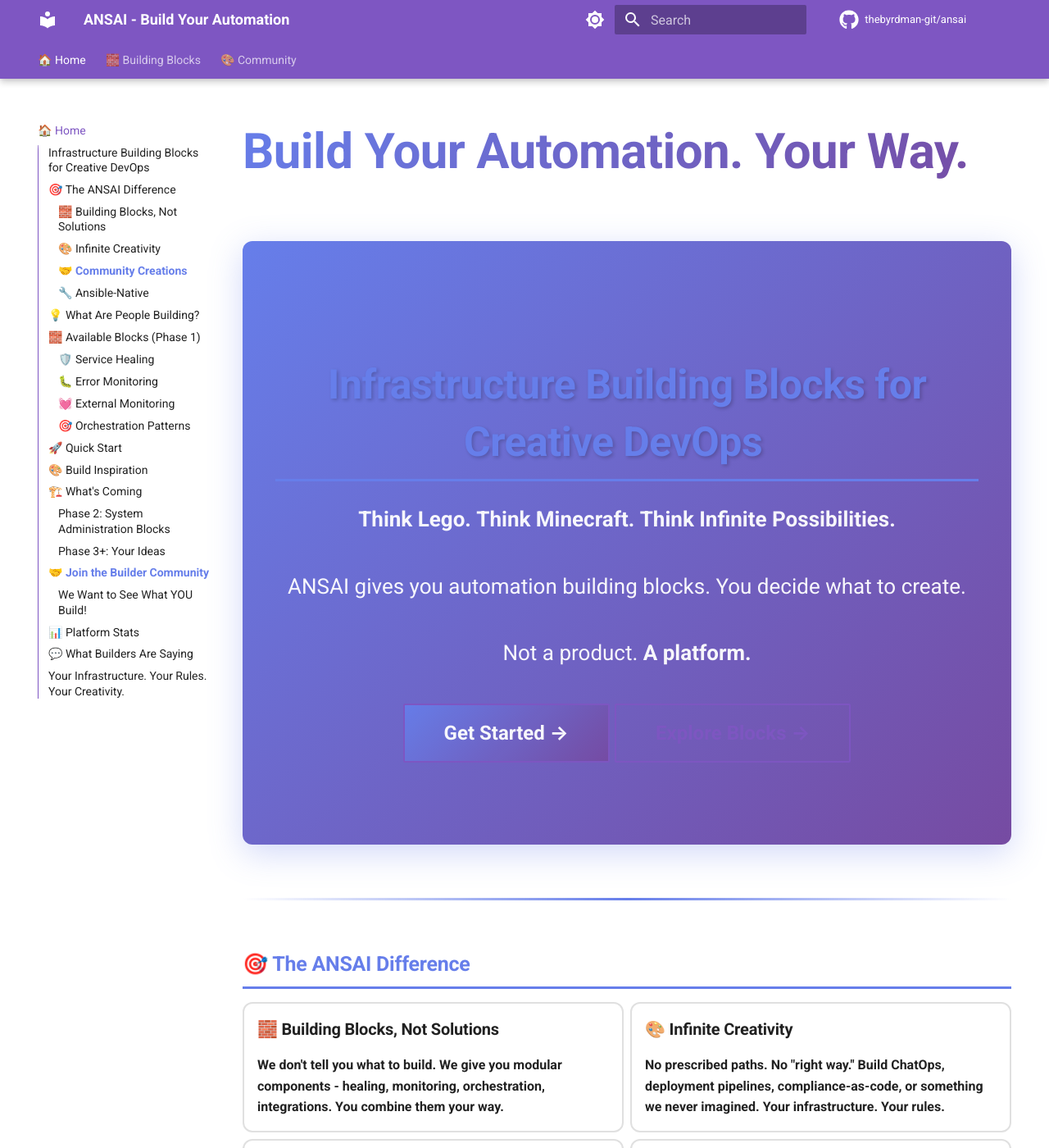
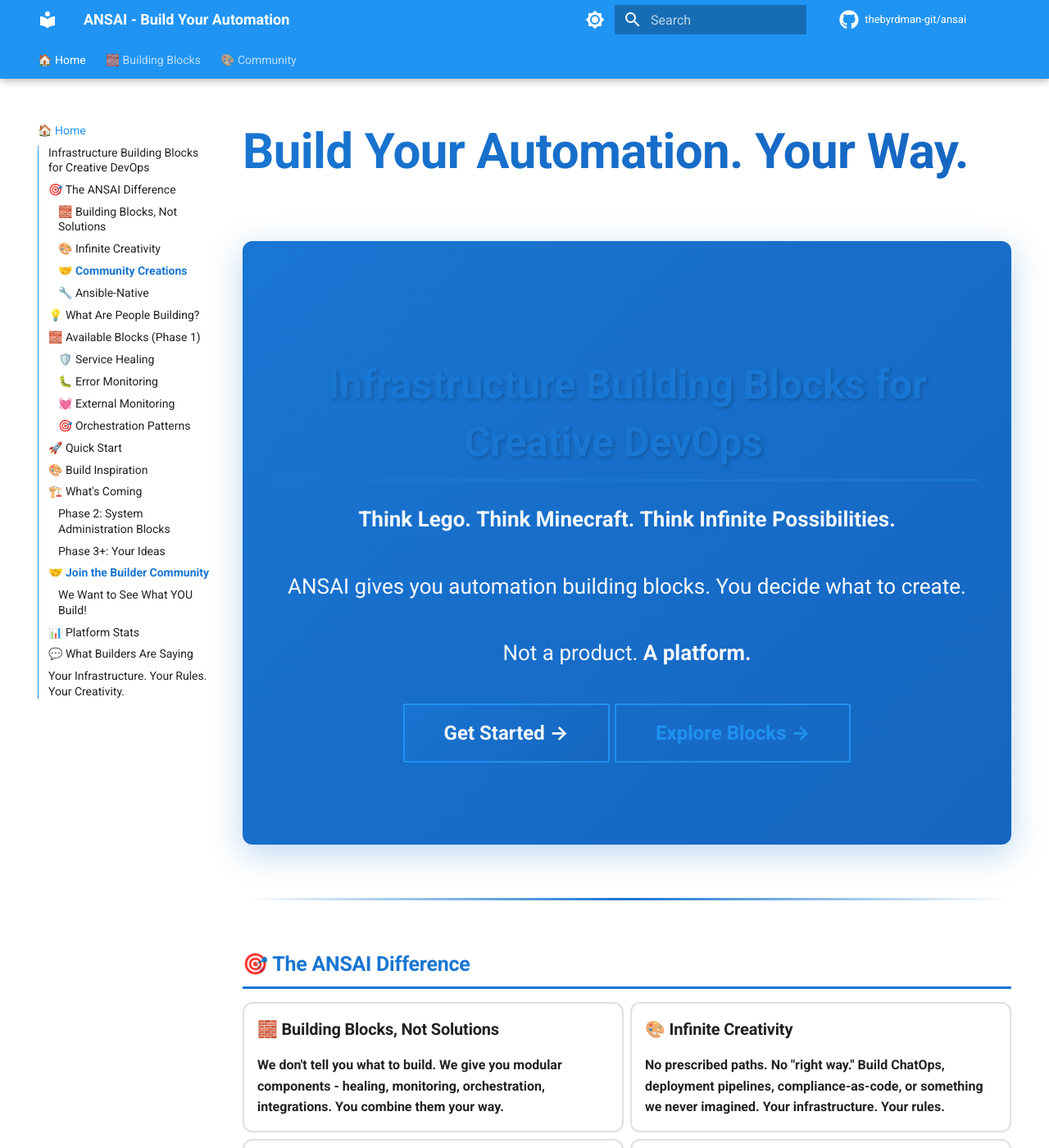
Before and after one commit to thebyrdman-git/ansai, an MkDocs documentation site: the page built from docs/index.md, in a window 1280 px wide and 1400 px high. Shown: the whole window at 82% size. Built offline with MkDocs 1.6.1 and Material for MkDocs 9.7.7, drawn with Linux system fonts in a browser that asks for light colours; comment, search, counter and statistics services are not loaded; the version menu is left out.

Commit message:
design: Change theme from purple to blue
COLOR SCHEME UPDATE:
- Primary: deep purple → blue
- Accent: pink → light blue
- Gradients: purple (#667eea, #764ba2) → blue (#1976d2, #1565c0)
- All shadows and borders updated to blue
- Professional, tech-friendly blue palette

Result: More professional, less playful, still creative

```diff
--- a/docs/stylesheets/creative.css
+++ b/docs/stylesheets/creative.css
@@ -4,11 +4,11 @@
 .hero-section {
     text-align: center;
     padding: 3rem 2rem;
-    background: linear-gradient(135deg, #667eea 0%, #764ba2 100%);
+    background: linear-gradient(135deg, #1976d2 0%, #1565c0 100%);
     color: white;
     border-radius: 12px;
     margin-bottom: 3rem;
-    box-shadow: 0 10px 40px rgba(102, 126, 234, 0.3);
+    box-shadow: 0 10px 40px rgba(25, 118, 210, 0.3);
 }
 
 .hero-section h2 {
@@ -30,11 +30,11 @@
     padding: 2rem;
     border-radius: 12px;
     margin: 2rem 0;
-    border-left: 5px solid #667eea;
+    border-left: 5px solid #1976d2;
 }
 
 .building-examples h3 {
-    color: #667eea;
+    color: #1976d2;
     font-size: 1.8rem;
     margin-bottom: 1.5rem;
 }
@@ -68,9 +68,9 @@
 }
 
 .md-typeset .grid.cards>:-webkit-any(ol,ul)>li:hover {
-    border-color: #667eea;
+    border-color: #1976d2;
     transform: translateY(-5px);
-    box-shadow: 0 8px 24px rgba(102, 126, 234, 0.15);
+    box-shadow: 0 8px 24px rgba(25, 118, 210, 0.15);
 }
 
 .md-typeset .grid.cards>:is(ol,ul)>li {
@@ -81,25 +81,25 @@
 }
 
 .md-typeset .grid.cards>:is(ol,ul)>li:hover {
-    border-color: #667eea;
+    border-color: #1976d2;
     transform: translateY(-5px);
-    box-shadow: 0 8px 24px rgba(102, 126, 234, 0.15);
+    box-shadow: 0 8px 24px rgba(25, 118, 210, 0.15);
 }
 
 /* Icons in cards - Make them colorful */
 .md-typeset .grid.cards .lg {
-    color: #667eea;
+    color: #1976d2;
 }
 
 /* Community CTA */
 .community-cta {
-    background: linear-gradient(135deg, #667eea 0%, #764ba2 100%);
+    background: linear-gradient(135deg, #1976d2 0%, #1565c0 100%);
     color: white;
     padding: 3rem;
     border-radius: 12px;
     text-align: center;
     margin: 3rem 0;
-    box-shadow: 0 10px 40px rgba(102, 126, 234, 0.3);
+    box-shadow: 0 10px 40px rgba(25, 118, 210, 0.3);
 }
 
 .community-cta h3 {
@@ -123,7 +123,7 @@
     background: linear-gradient(to right, #f8f9fa 0%, #e9ecef 100%);
     padding: 2rem;
     border-radius: 12px;
-    border-left: 5px solid #667eea;
+    border-left: 5px solid #1976d2;
 }
 
 .stats ul {
@@ -199,13 +199,13 @@
 }
 
 .md-button--primary {
-    background: linear-gradient(135deg, #667eea 0%, #764ba2 100%);
+    background: linear-gradient(135deg, #1976d2 0%, #1565c0 100%);
     border: none;
 }
 
 .md-button--primary:hover {
     transform: translateY(-2px);
-    box-shadow: 0 6px 20px rgba(102, 126, 234, 0.4);
+    box-shadow: 0 6px 20px rgba(25, 118, 210, 0.4);
 }
 
 .md-button--large {
@@ -215,7 +215,7 @@
 
 /* Quote blocks - More creative */
 .md-typeset blockquote {
-    border-left: 5px solid #667eea;
+    border-left: 5px solid #1976d2;
     background: linear-gradient(to right, #f8f9fa 0%, #ffffff 100%);
     padding: 1.5rem;
     border-radius: 8px;
@@ -243,7 +243,7 @@
 /* Navigation - Emphasize creative sections */
 .md-nav__link[href*="show-and-tell"],
 .md-nav__link[href*="community"] {
-    color: #667eea;
+    color: #1976d2;
     font-weight: 700;
 }
 
@@ -251,7 +251,7 @@
 .md-typeset h1 {
     font-size: 3rem;
     font-weight: 900;
-    background: linear-gradient(135deg, #667eea 0%, #764ba2 100%);
+    background: linear-gradient(135deg, #1976d2 0%, #1565c0 100%);
     -webkit-background-clip: text;
     -webkit-text-fill-color: transparent;
     background-clip: text;
@@ -259,9 +259,9 @@
 
 /* Section headers - More colorful */
 .md-typeset h2 {
-    color: #667eea;
+    color: #1976d2;
     font-weight: 800;
-    border-bottom: 3px solid #667eea;
+    border-bottom: 3px solid #1976d2;
     padding-bottom: 0.5rem;
 }
 
@@ -269,19 +269,19 @@
 .md-typeset hr {
     border: none;
     height: 3px;
-    background: linear-gradient(to right, transparent 0%, #667eea 50%, transparent 100%);
+    background: linear-gradient(to right, transparent 0%, #1976d2 50%, transparent 100%);
     margin: 3rem 0;
 }
 
 /* Link styling - More prominent */
 .md-typeset a {
-    color: #667eea;
+    color: #1976d2;
     font-weight: 600;
     transition: all 0.2s ease;
 }
 
 .md-typeset a:hover {
-    color: #764ba2;
+    color: #1565c0;
     text-decoration: underline;
 }
 
--- a/mkdocs.yml
+++ b/mkdocs.yml
@@ -22,8 +22,8 @@ theme:
     # Light mode - Creative platform colors
     - media: "(prefers-color-scheme: light)"
       scheme: default
-      primary: deep purple
-      accent: pink
+      primary: blue
+      accent: light blue
       toggle:
         icon: material/brightness-7
         name: Switch to dark mode
@@ -31,8 +31,8 @@ theme:
     # Dark mode
     - media: "(prefers-color-scheme: dark)"
       scheme: slate
-      primary: deep purple
-      accent: pink
+      primary: blue
+      accent: light blue
       toggle:
         icon: material/brightness-4
         name: Switch to light mode
```
